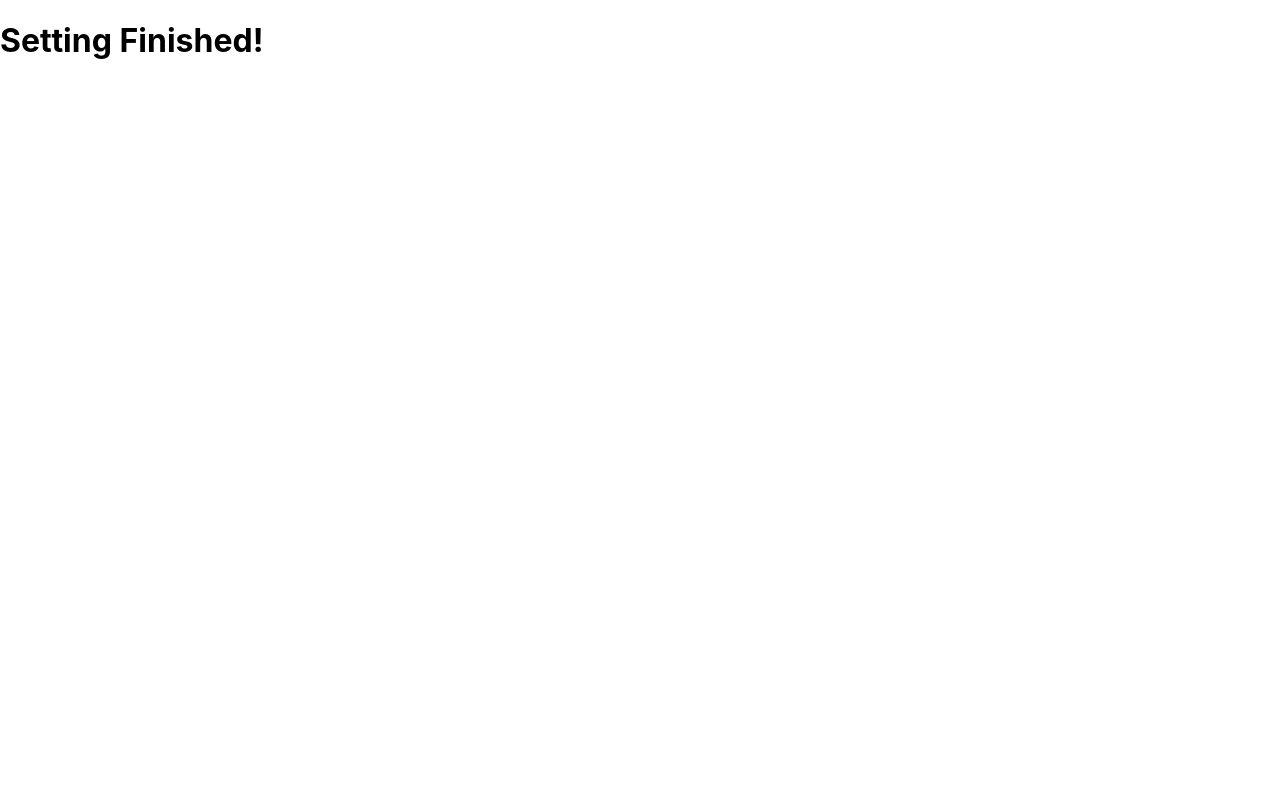
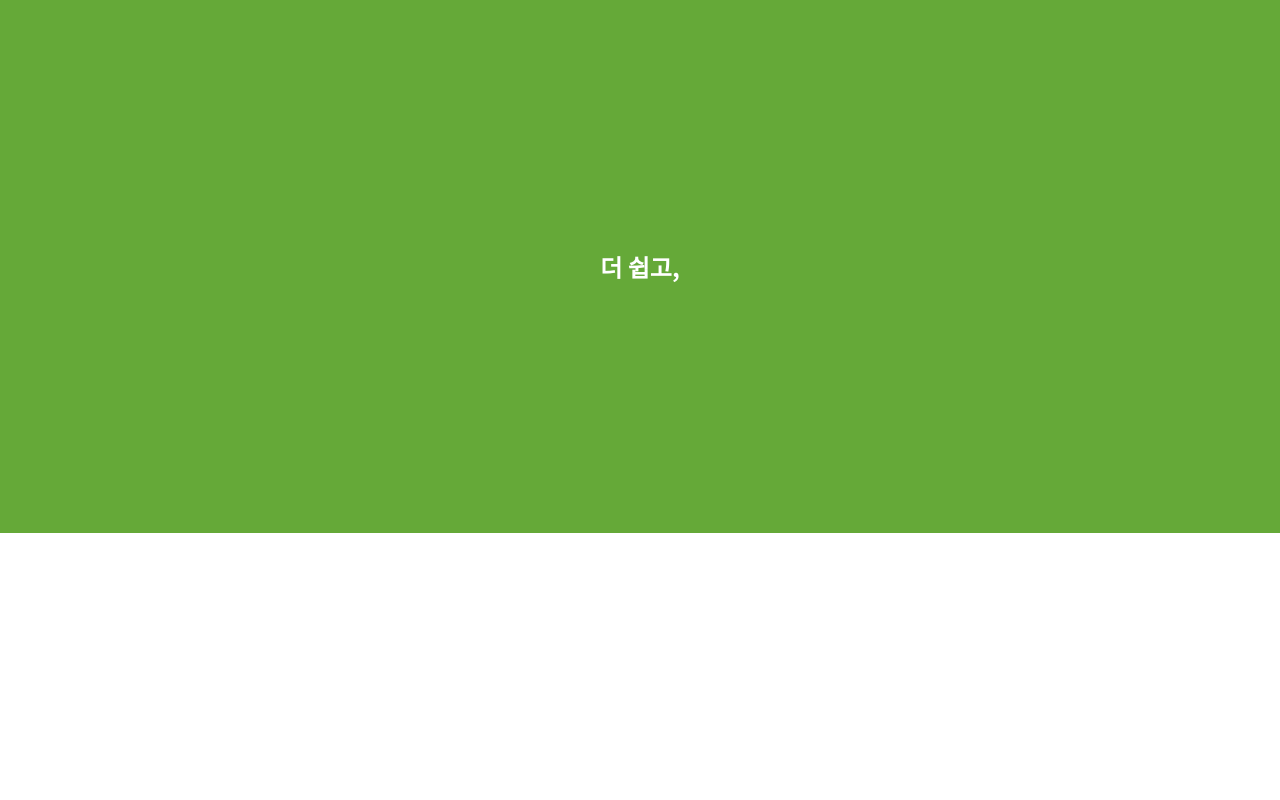
Before and after one commit to More-Easy-Healthy-Pleasure/Frontend, a React (Create React App) app in the folder frontend/: page / in a window 1280 px wide. Shown: the top 800 px of the page. Built offline with nearby package versions, Linux system fonts and the light colour scheme.

Commit message:
UPDATE : 메인페이지 틀만 생성 (#2)
구글 웹 폰트 세팅 및 초반 메인 페이지 틀 추가

```diff
--- a/frontend/public/index.html
+++ b/frontend/public/index.html
@@ -1,14 +1,15 @@
 <!DOCTYPE html>
 <html lang="en">
+
 <head>
   <meta charset="utf-8" />
   <link rel="icon" href="%PUBLIC_URL%/favicon.ico" />
   <meta name="viewport" content="width=device-width, initial-scale=1" />
   <meta name="theme-color" content="#000000" />
-    <meta
-      name="description"
-      content="Web site created using create-react-app"
-    />
+  <link rel="preconnect" href="https://fonts.googleapis.com">
+  <link rel="preconnect" href="https://fonts.gstatic.com" crossorigin>
+  <link href="https://fonts.googleapis.com/css2?family=Noto+Sans+KR:wght@100..900&display=swap" rel="stylesheet">
+  <meta name="description" content="Web site created using create-react-app" />
   <link rel="apple-touch-icon" href="%PUBLIC_URL%/logo192.png" />
   <!--
       manifest.json provides metadata used when your web app is installed on a
@@ -24,8 +25,9 @@
       work correctly both with client-side routing and a non-root public URL.
       Learn how to configure a non-root public URL by running `npm run build`.
     -->
-    <title>React App</title>
+  <title>건강을 담다, 건담</title>
 </head>
+
 <body>
   <noscript>You need to enable JavaScript to run this app.</noscript>
   <div id="root"></div>
@@ -40,4 +42,5 @@
       To create a production bundle, use `npm run build` or `yarn build`.
     -->
 </body>
+
 </html>
--- a/frontend/src/App.js
+++ b/frontend/src/App.js
@@ -1,6 +1,6 @@
 import { BrowserRouter, Route, Routes } from 'react-router-dom';
 
-import Main from './view/Main'
+import Main from './view/Main/Main.jsx'
 
 function App() {
   return (
--- a/frontend/src/view/Main.jsx
+++ /dev/null
@@ -1,11 +0,0 @@
-import React from "react";
-
-function Main(){
-    return(
-        <>
-            <h1>Setting Finished!</h1>
-        </>
-    )
-}
-
-export default Main;
--- /dev/null
+++ b/frontend/src/view/Main/Main.css
@@ -0,0 +1,76 @@
+
+*{
+    font-family: "Noto Sans KR", sans-serif;
+}
+
+.main-container {
+    display: flex;
+    flex-direction: column;
+    height: 300vh;
+}
+
+.container {
+    display: flex;
+    height: 100vh;
+    justify-content: center;
+    align-items: center;
+    color: white;
+    font-size: 24px;
+    font-weight: bold;
+    position: relative;
+}
+
+
+.green {
+    background-color: #65A938;
+}
+
+.white {
+    background-color: white;
+    color: #65A938;
+}
+
+.split {
+    display: flex;
+    flex-direction: row;
+}
+
+.split .col {
+    width: 50%;
+    height: 100%;
+    display: flex;
+    align-items: center;
+}
+
+.split-reverse {
+    display: flex;
+    flex-direction: row;
+}
+
+.split-reverse .col {
+    width: 50%;
+    height: 100%;
+    display: flex;
+    align-items: center;
+}
+
+.green-text {
+    background-color: #65A938;
+    color: white;
+    justify-content: end;
+}
+
+.white-text {
+    background-color: white;
+    color: #65A938;
+    justify-content: start;
+}
+
+.fade-in-out {
+    opacity: 0;
+    transition: opacity 0.5s ease-in-out;
+}
+
+.container:hover .fade-in-out {
+    opacity: 1;
+}
--- /dev/null
+++ b/frontend/src/view/Main/Main.jsx
@@ -0,0 +1,26 @@
+import React from "react";
+import './Main.css';
+
+function Main() {
+    return (
+        <div className="main-container">
+            <div className="container green">
+                <div className="fade-in-out">더 쉽고,</div>
+            </div>
+            <div className="container white">
+                <div className="fade-in-out">더 싸게,</div>
+            </div>
+            <div className="container split">
+                <div className="col green-text">당신의 헬시플레</div>
+                <div className="col white-text">저를 지키세요.</div>
+            </div>
+            <div className="container">
+                <div className="container white">
+                    <div className="fade-in-out">건강을 담다, 건담.</div>
+                </div>
+            </div>
+        </div>
+    );
+}
+
+export default Main;
```
Lines whose indentation alone changed are shown as unchanged.
